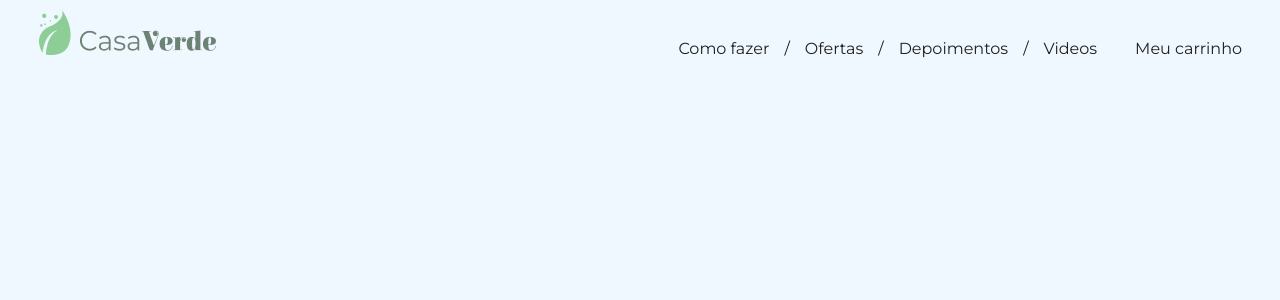
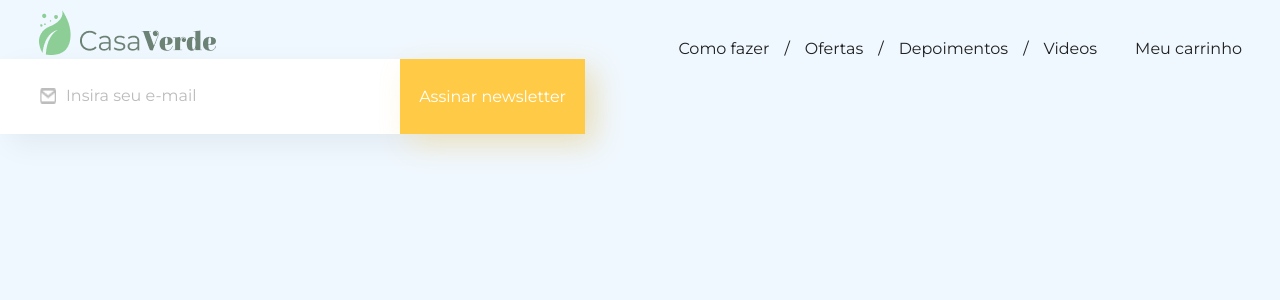
Before and after one commit to Amandalfs/react-day-7, a React (Vite) app: page / in a window 1280 px wide. Shown: the top 300 px of the page. Built offline with nearby package versions, Linux system fonts and the light colour scheme.

Commit message:
feat
criado o componete assinar newsletter

```diff
--- a/src/App.jsx
+++ b/src/App.jsx
@@ -1,7 +1,9 @@
 import { useState } from 'react'
 import Menu from './componetes/menu/menu.jsx';
 import'./componetes/menu/EstiloMenu.css';
+/* import'./componetes/AssinaturaNewsletter/EstiloAssinaturaNewsletter.css'; */
 
+import AssinaturaNewsletter from './componetes/AssinaturaNewsletter/AssinaturaNewsletter.jsx';
 
 
 function App() {
@@ -9,7 +11,8 @@ function App() {
 
   return (
     <>
-      <Menu></Menu>
+      <Menu/>
+      <AssinaturaNewsletter/>
     </>
   )
 }
--- /dev/null
+++ b/src/componetes/AssinaturaNewsletter/AssinaturaNewsletter.jsx
@@ -0,0 +1,17 @@
+import './EstiloAssinaturaNewsletter.css';
+
+import email  from '../../assets/mail.png'
+
+export default function AssinaturaNewsletter(){
+    return (
+        <>
+            <div className="campo">
+                <img className='campo_imagem' src={email} alt="" />
+                <input className='campo_email' type="email" name="" id="" placeholder='Insira seu e-mail'/>
+                <button className='campo_assinar'>
+                    Assinar newsletter
+                </button>
+            </div>
+        </>
+    )
+}
--- /dev/null
+++ b/src/componetes/AssinaturaNewsletter/EstiloAssinaturaNewsletter.css
@@ -0,0 +1,76 @@
+@import url('../../reset.css');
+
+.campo {
+    display: flex;
+    flex-direction: row;
+    width: 585px;
+    height: 75px;
+
+
+    background: #FFFFFF;
+    box-shadow: 10px 10px 30px rgba(0, 0, 0, 0.06)
+}
+
+.campo_assinar {
+    display: flex;
+    align-items: center;
+    text-align: center;
+    justify-content: center;
+
+    width: 194px;
+    height: 75px;
+
+
+    font-family: 'Montserrat';
+    font-style: normal;
+    font-weight: 400;
+    font-size: 16px;
+
+    color: #FFFFFF;
+    border: none;
+
+    background: #FFCB47;
+    box-shadow: 10px 10px 30px rgba(255, 203, 71, 0.3);
+}
+
+.campo_assinar:active{
+    border: 1px solid rgba(0, 0, 0, 0.178);
+}
+
+.campo_email {
+    padding-left: 40px;
+
+    font-family: 'Montserrat';
+    font-style: normal;
+    font-weight: 400;
+    font-size: 16px;
+    line-height: 20px;
+
+    color: #202020;
+
+    border: none;
+    width: 391px;
+}
+
+.campo_email::placeholder {
+    font-family: 'Montserrat';
+    font-style: normal;
+    font-weight: 400;
+    font-size: 16px;
+    line-height: 20px;
+
+    color: #202020;
+
+    opacity: 0.3;
+}
+
+
+.campo_imagem {
+    display: flex;
+    position: relative;
+    left: 40px;
+    height: 16px;
+    width: 16px;
+    margin: auto 0;
+    margin-right: 10px;
+}
```
Also changed, not shown: src/assets/mail.png (added).
